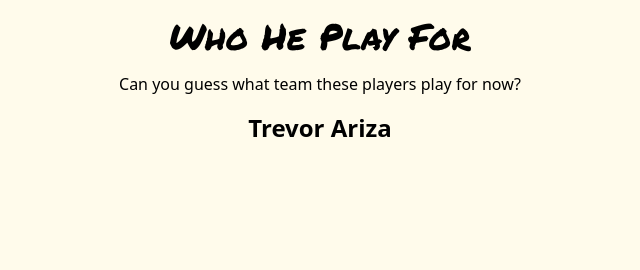
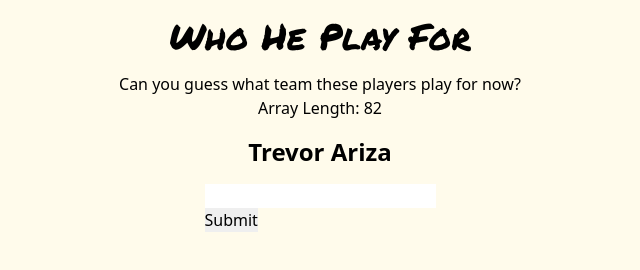
Before and after one commit to ajmillerdevelopment/who-he-play-for, a Gatsby site: page / in a window 1280 px wide. Shown: the whole page, without its empty margins (320-960 px from the left). Built offline with nearby package versions, Linux system fonts and the light colour scheme; Gatsby itself is replaced by a stand-in of ours.

Commit message:
take input, reduce array, select new player

```diff
--- a/src/pages/index.js
+++ b/src/pages/index.js
@@ -5,11 +5,27 @@ import getRandomInt from "../helpers/getRandomInt"
 const IndexPage = () => {
   const init = getRandomInt(0, (data.length + 1))
   const [current, setcurrent] = React.useState(data[init])
+  const [answer, setAnswer] = React.useState(null)
+  const submitAnswer = (event) => {
+    event.preventDefault()
+    data.forEach((elem, i) => {
+      if (elem.name === current.name) {
+        data.splice(i, 1)
+      }
+    setcurrent(data[getRandomInt(0, (data.length + 1))])
+    })
+  }
   return (
-   <main className="min-h-screen bg-yellow-50">
+   <main className="min-h-screen bg-yellow-50 flex flex-col items-center">
      <h1 className="font-display text-4xl text-center p-4">Who He Play For</h1>
      <p className="font-sans text-center px-4">Can you guess what team these players play for now?</p>
+     <p>Array Length: {data.length}</p>
      <p className="font-sans font-bold text-center m-4 text-2xl">{current.name}</p>
+     <form onSubmit={submitAnswer}>
+       <input type="text" name="team" id="team" onChange={e => setAnswer(e.target.value)}/>
+       <br/>
+       <input type="submit" value="Submit" />
+     </form>
    </main>
   )
 }
```
